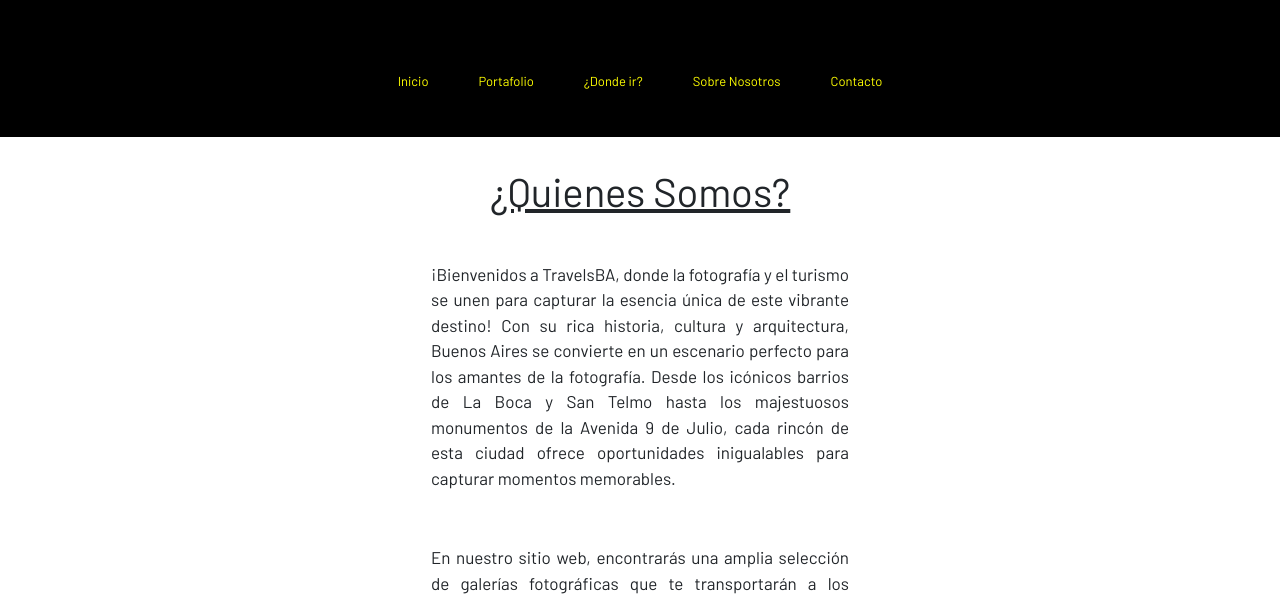
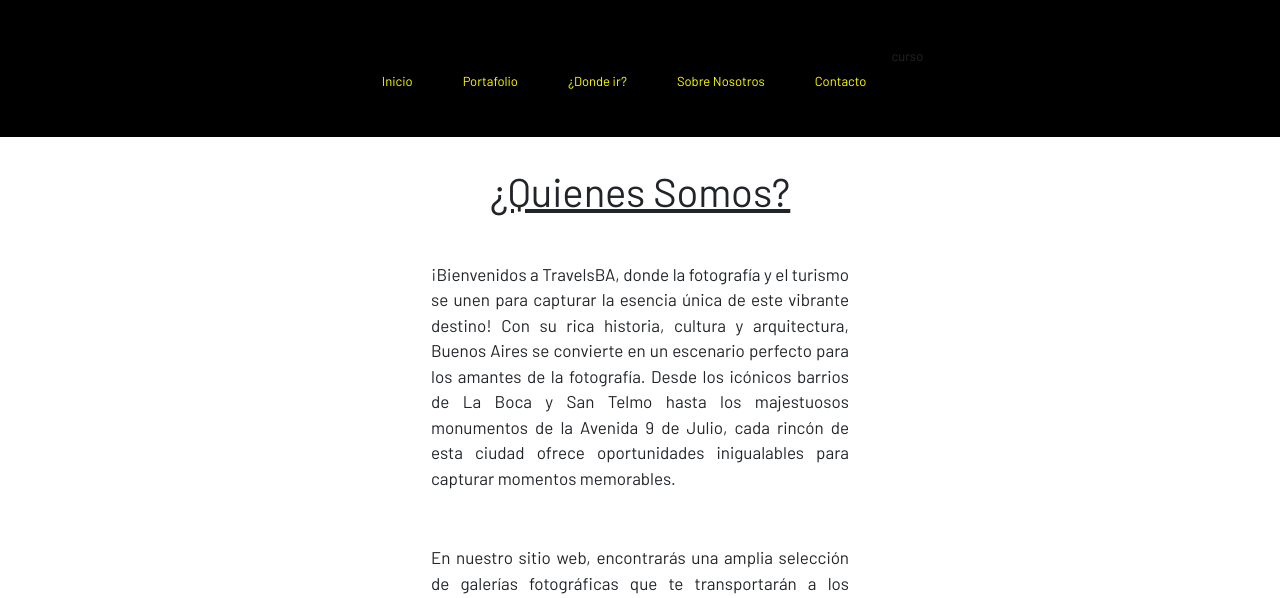
Before and after one commit to fnvcnte/PreEntrega2-Vicente, a plain HTML site: page index.html in a window 1280 px wide. Shown: the part 133-731 px from the top of the page. Drawn offline with nearby package versions, Linux system fonts and the light colour scheme; a web font is replaced by a local one.

Commit message:
cambio en el index.html

```diff
--- a/index.html
+++ b/index.html
@@ -47,6 +47,7 @@
                         <li class="nav-item">
                             <a class="nav-link active" aria-current="page" href="pages/contacto.html" style="color: yellow;">Contacto</a>
                         </li>
+                        <li>curso</li>
                     </ul>
                 </div>
             </div>
```
